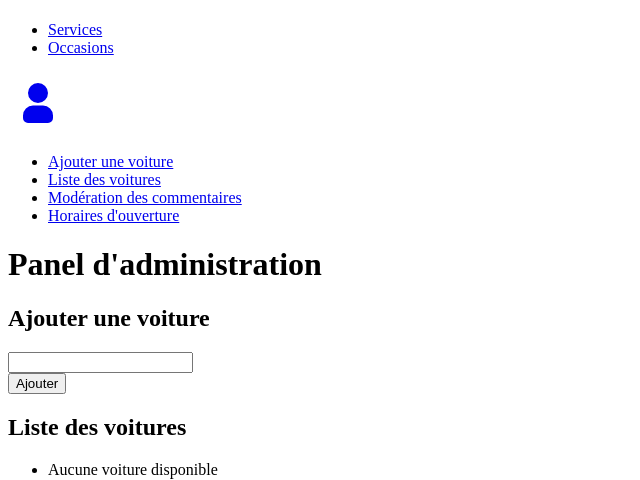
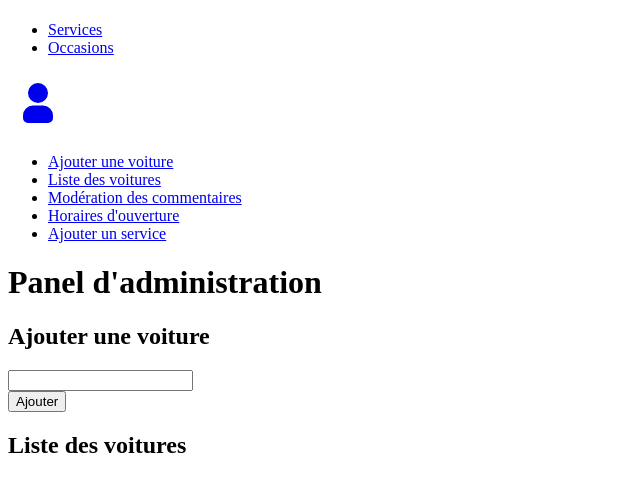
Before and after one commit to RubnK/Garage-V-Parrot, a Symfony app: template templates/admin/index.html.twig in a window 1280 px wide. Shown: the part 1031-1511 px from the top of the page, without its empty margins (0-640 px from the left). Run offline with Twig, Linux system fonts and the light colour scheme; the template is opened without the code that fills it, so the values that code supplies are empty; form fields are guessed from the names that the template uses; style sheets or scripts are compiled from the project's sources; some libraries are stand-ins or nearby versions.

Commit message:
add an entry to floating menu

```diff
--- a/templates/admin/index.html.twig
+++ b/templates/admin/index.html.twig
@@ -46,6 +46,7 @@
         <li><a href="#car-list">Liste des voitures</a></li>
         <li><a href="#moderation-comment">Modération des commentaires</a></li>
         <li><a href="#opening-hours">Horaires d'ouverture</a></li>
+        <li><a href="#add-service">Ajouter un service</a></li>
     </ul>
 </div>
 
```
